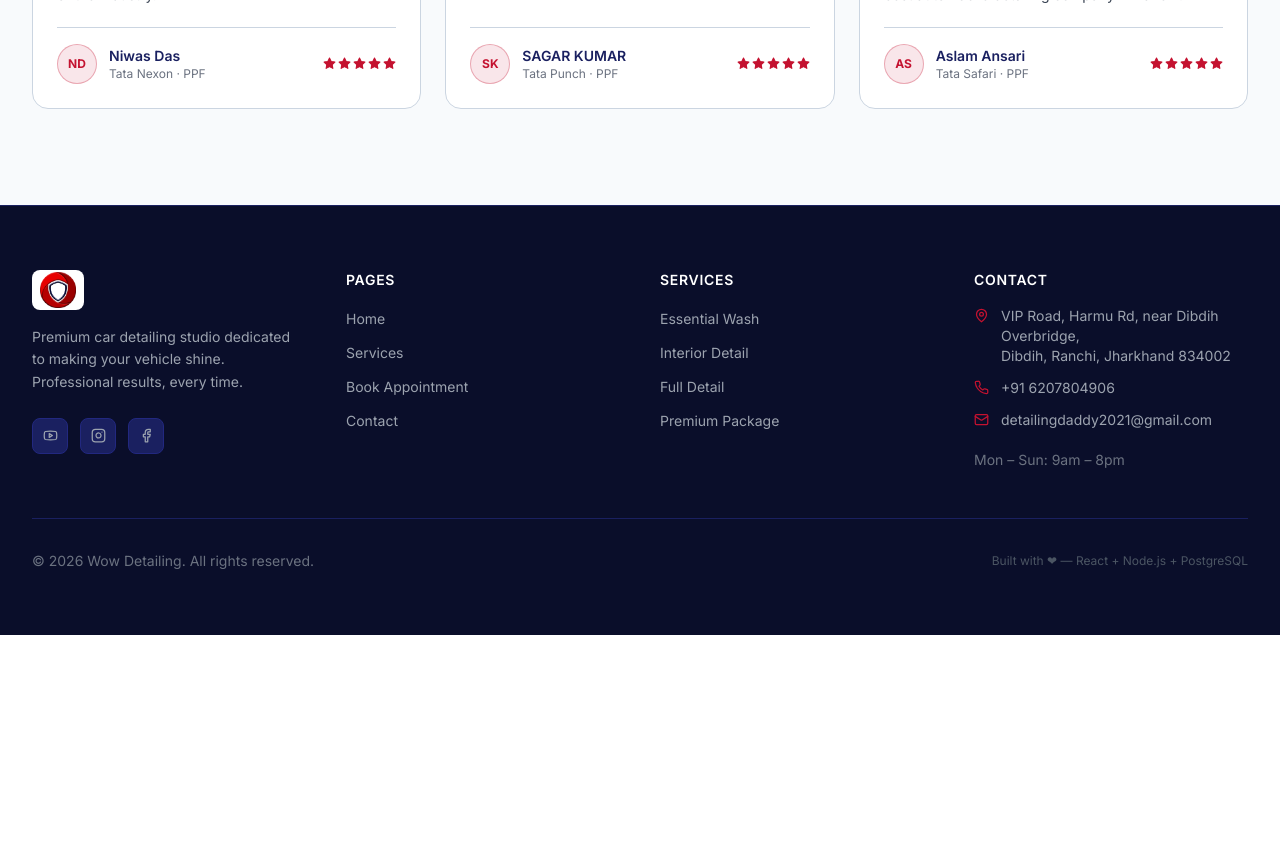
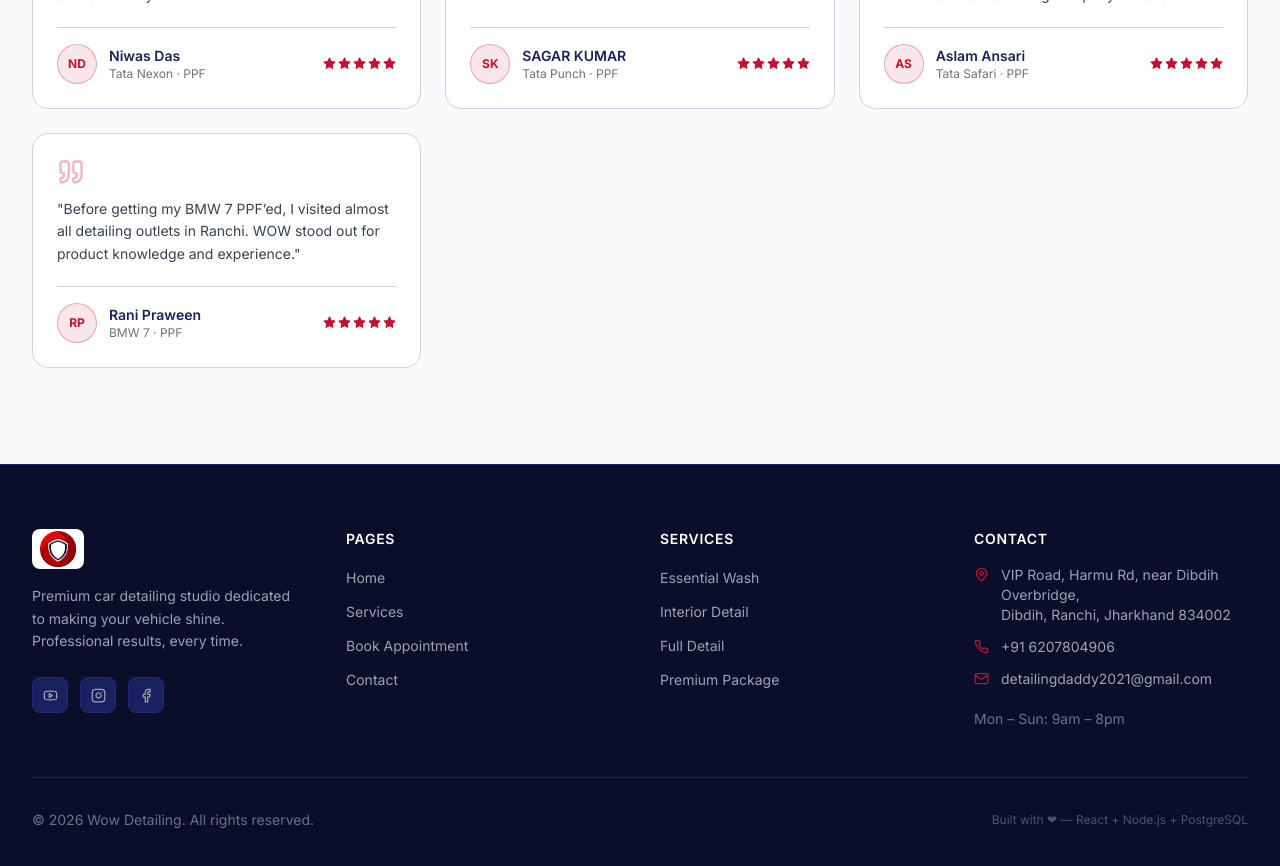
Before and after one commit to unbeatablerajiv/wowdetailing, a React (Vite) app in the folder client/: page /testimonials in a window 1280 px wide. Shown: the part 1600-2466 px from the top of the page. Before the commit the page ends 2235 px from the top, so only its background shows below. Built offline with nearby package versions, Linux system fonts and the light colour scheme; no server answers.

Commit message:
Add BMW customer testimonial

```diff
--- a/client/src/components/Testimonials.jsx
+++ b/client/src/components/Testimonials.jsx
@@ -121,6 +121,14 @@ const testimonials = [
     text: 'Got my Tata Safari PPF done at WOW. Loved their overall service and hospitality—hands down the best automobile detailing company in Ranchi.',
     avatar: 'AS',
   },
+  {
+    id: 17,
+    name: 'Rani Praween',
+    vehicle: 'BMW 7 · PPF',
+    rating: 5,
+    text: 'Before getting my BMW 7 PPF’ed, I visited almost all detailing outlets in Ranchi. WOW stood out for product knowledge and experience.',
+    avatar: 'RP',
+  },
 ]
 
 function Stars({ count }) {
```
